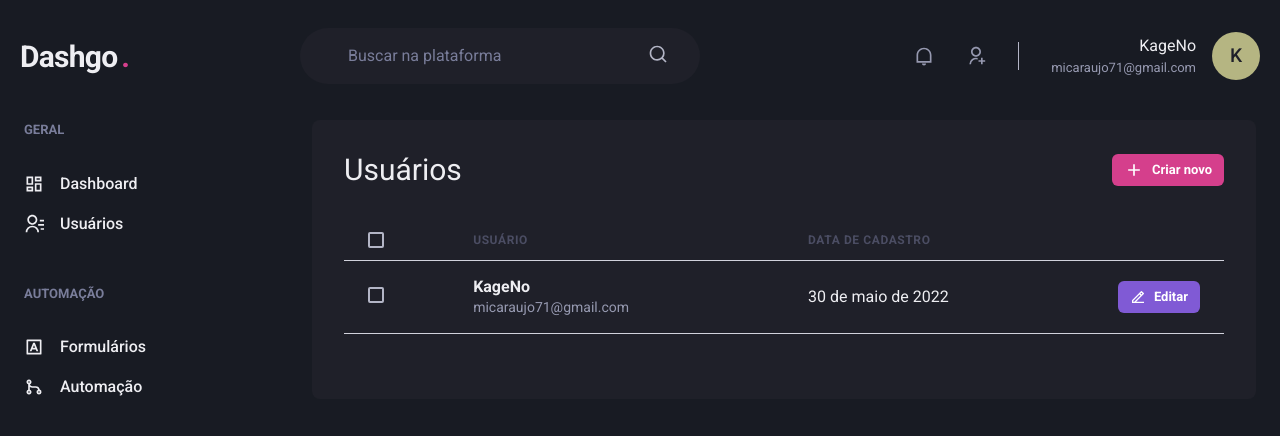
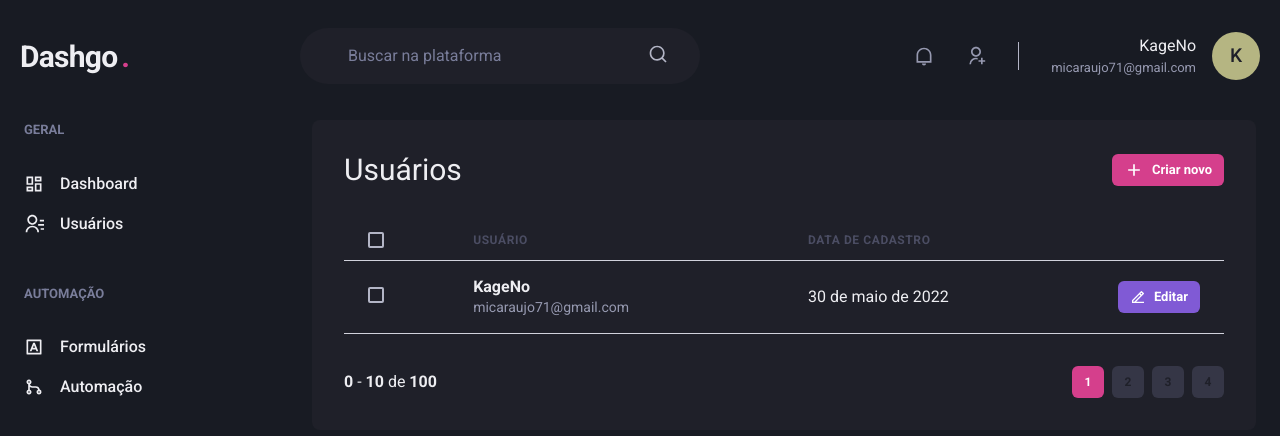
Before and after one commit to K4geNo/dashgo, a Next.js app: page /users in a window 1280 px wide. Shown: the top 436 px of the page. Built offline with nearby package versions, Linux system fonts and the light colour scheme.

Commit message:
feat(Component: pagination) Creating paging component

```diff
--- /dev/null
+++ b/src/components/Pagination.tsx
@@ -0,0 +1,57 @@
+import { Box, Button, HStack, Stack } from '@chakra-ui/react'
+
+export function Pagination() {
+    return (
+        <Stack
+            direction="row"
+            mt="8"
+            justify="space-between"
+            align="center"
+            spacing="8"
+        >
+            <Box>
+                <strong>0</strong> - <strong>10</strong> de <strong>100</strong>
+            </Box>
+
+            <HStack spacing="2">
+                <Button
+                    size="sm"
+                    fontSize="xs"
+                    w="4"
+                    colorScheme="pink"
+                    disabled
+                    _disabled={{ bgColor: 'pink.500', cursor: 'default' }}
+                >
+                    1
+                </Button>
+                <Button
+                    size="sm"
+                    fontSize="xs"
+                    w="4"
+                    bg="gray.700"
+                    _hover={{ bg: 'gray.500' }}
+                >
+                    2
+                </Button>
+                <Button
+                    size="sm"
+                    fontSize="xs"
+                    w="4"
+                    bg="gray.700"
+                    _hover={{ bg: 'gray.500' }}
+                >
+                    3
+                </Button>
+                <Button
+                    size="sm"
+                    fontSize="xs"
+                    w="4"
+                    bg="gray.700"
+                    _hover={{ bg: 'gray.500' }}
+                >
+                    4
+                </Button>
+            </HStack>
+        </Stack>
+    )
+}
--- a/src/pages/users/index.tsx
+++ b/src/pages/users/index.tsx
@@ -15,6 +15,7 @@ import {
 } from '@chakra-ui/react'
 import { RiAddLine, RiEdit2Line } from 'react-icons/ri'
 import { Header } from '../../components/Header'
+import { Pagination } from '../../components/Pagination'
 import { Sidebar } from '../../components/Sidebar'
 
 export default function Users() {
@@ -86,6 +87,8 @@ export default function Users() {
                             </Tr>
                         </Tbody>
                     </Table>
+
+                    <Pagination />
                 </Box>
             </Flex>
         </Box>
```
